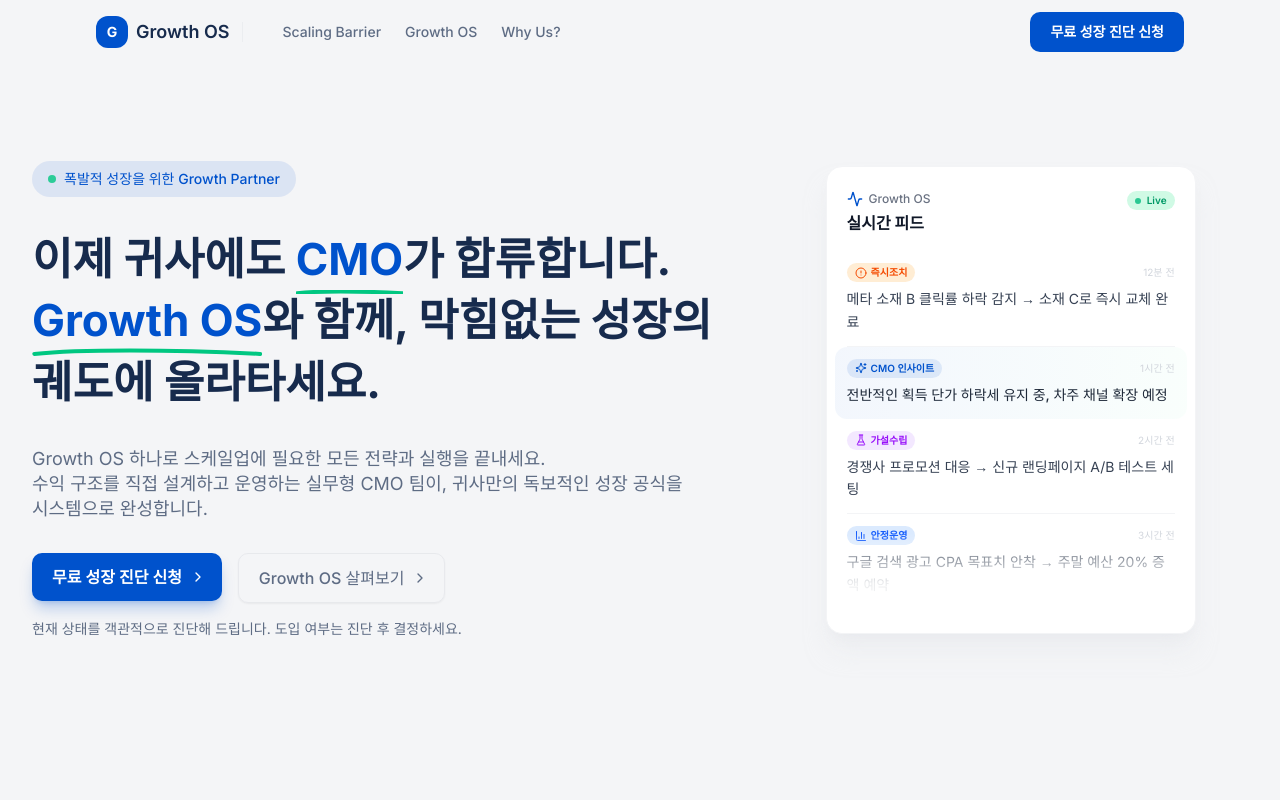
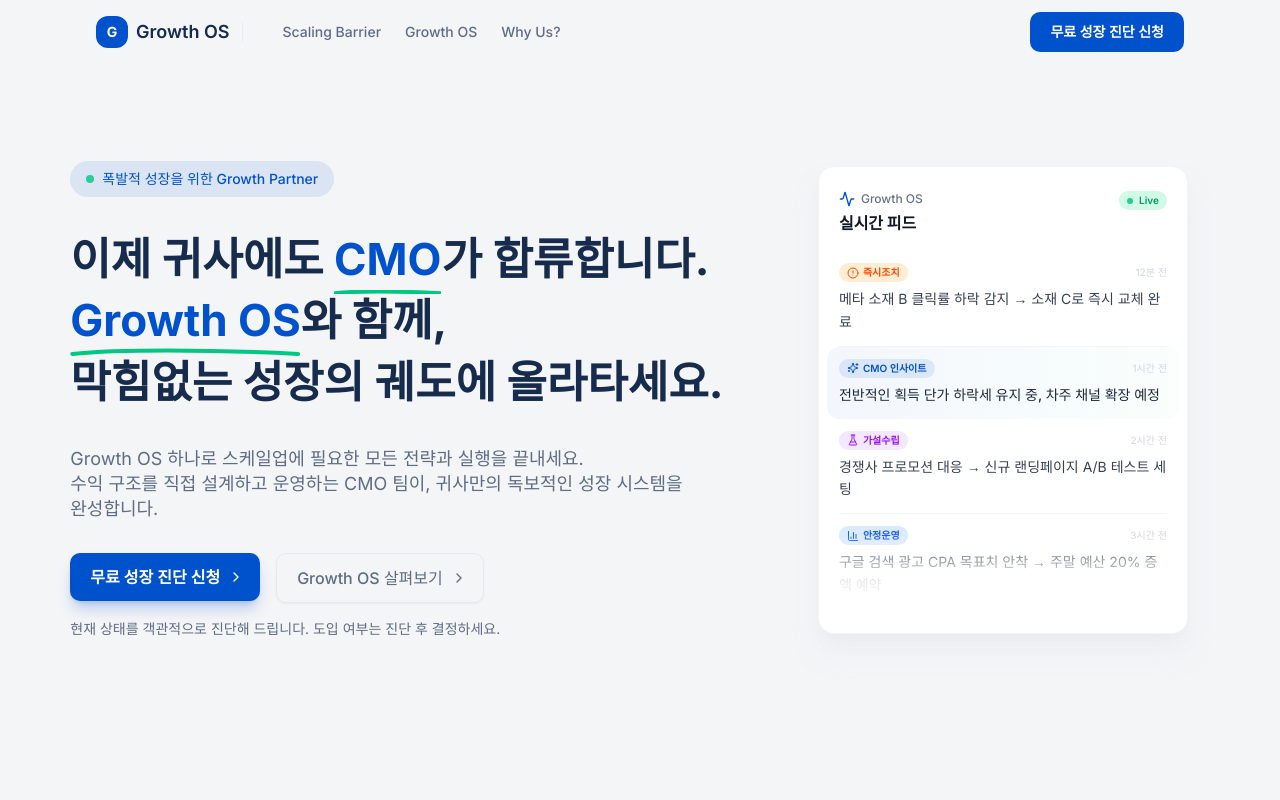
Before and after one commit to hyperbasak/startup-landing, a Next.js app: page / in a window 1280 px wide. Shown: the top 800 px of the page. Built offline with nearby package versions, Linux system fonts and the light colour scheme.

Commit message:
refactor: improve hero section text layout

```diff
--- a/components/landing/hero-section.tsx
+++ b/components/landing/hero-section.tsx
@@ -57,7 +57,9 @@ function HeroHeadline() {
           />
         </svg>
       </span>
-      와 함께, 막힘없는 성장의 궤도에 올라타세요.
+      와 함께,
+      <br className="block" />
+      막힘없는 성장의 궤도에 올라타세요.
     </h1>
   );
 }
@@ -68,7 +70,7 @@ function HeroSubheadline() {
       <span>
         Growth OS 하나로 스케일업에 필요한 모든 전략과 실행을 끝내세요.
         <br />
-        수익 구조를 직접 설계하고 운영하는 실무형 CMO 팀이, 귀사만의 독보적인 성장 공식을 시스템으로 완성합니다.
+        수익 구조를 직접 설계하고 운영하는 CMO 팀이, 귀사만의 독보적인 성장 시스템을 완성합니다.
       </span>
     </p>
   );
```
